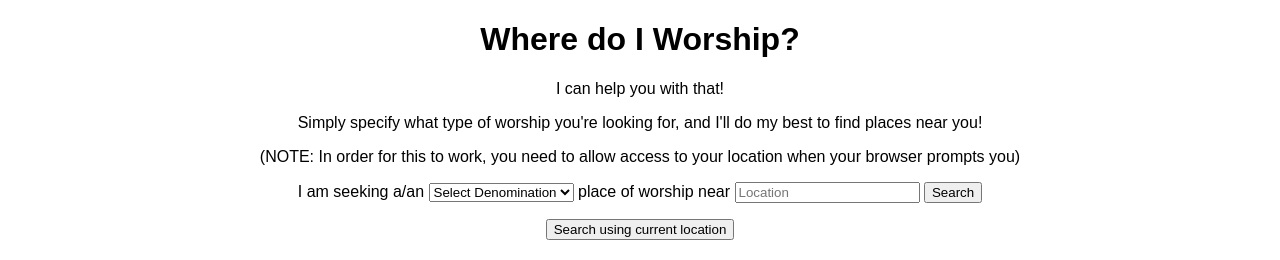
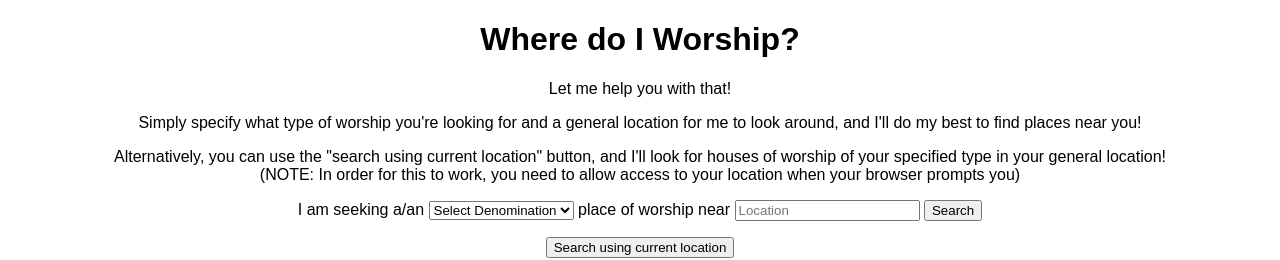
Before and after one commit to JamesCalingo/whereDoIWorship, a plain HTML site: page index.html in a window 1280 px wide. Shown: the top 260 px of the page. Drawn offline with Linux system fonts and the light colour scheme; some packages are replaced by stand-ins of ours.

Commit message:
some html changes

```diff
--- a/index.html
+++ b/index.html
@@ -13,17 +13,17 @@
 
 <body>
   <h1>Where do I Worship?</h1>
-  <p>I can help you with that!</p>
+  <p>Let me help you with that!</p>
 
-  <p>Simply specify what type of worship you're looking for, and I'll do my best to find places near you!</p>
+  <p>Simply specify what type of worship you're looking for and a general location for me to look around, and I'll do my
+    best to find places near you!</p>
 
-<p>(NOTE: In order for this to work, you need to allow access to your location when your browser prompts you)</p>
+  <p>Alternatively, you can use the "search using current location" button, and I'll look for houses of worship of your
+    specified type in your general location!
+    <br>
+    (NOTE: In order for this to work, you need to allow access to your location when your browser prompts you)</p>
 
-  <!-- <p>Simply specify the type of place of worship you're looking for, give a general location, and I'll find houses of
-    worship near that location!</p>
 
-  <p>Of course, you may have noticed that prompt about giving access to your location. If you allow that, then I can
-    just use your current location to locate places near you!</p> -->
 
   <p>I am seeking a/an
 
```
